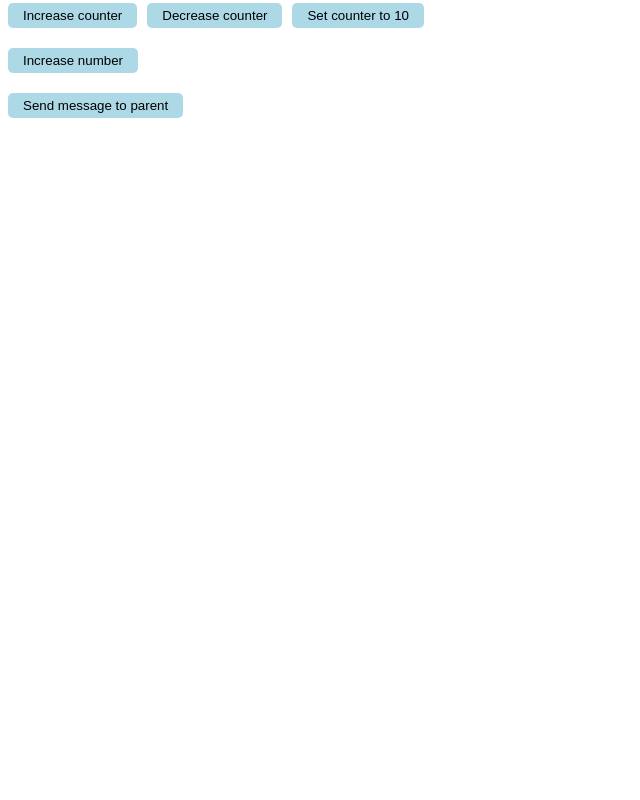
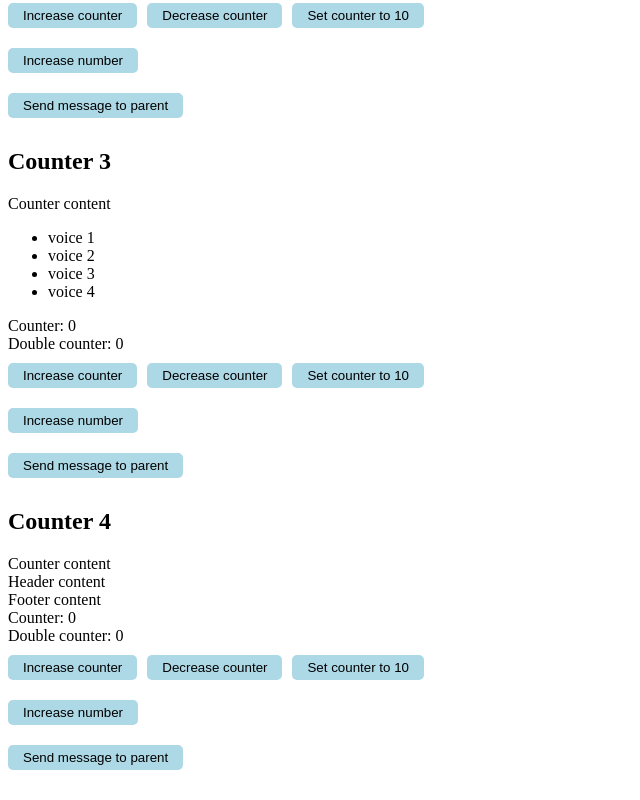
Before and after one commit to AleLoiac/angular-course, an Angular app: page / in a window 1280 px wide. Shown: the part 707-1507 px from the top of the page, without its empty margins (0-640 px from the left). Before the commit the page ends 855 px from the top, so only its background shows below. Built offline with nearby package versions, Linux system fonts and the light colour scheme.

Commit message:
Use content injection with select attribute

```diff
--- a/src/app/app3.html
+++ b/src/app/app3.html
@@ -8,3 +8,19 @@
 <counter [title]="'Counter 2'">
   <div>Counter content</div>
 </counter>
+
+<counter [title]="'Counter 3'">
+  <div>Counter content</div>
+  <ul>
+    <li>voice 1</li>
+    <li>voice 2</li>
+    <li>voice 3</li>
+    <li>voice 4</li>
+  </ul>
+</counter>
+
+<counter [title]="'Counter 4'">
+  <div>Counter content</div>
+  <div header>Header content</div>
+  <div footer>Footer content</div>
+</counter>
--- a/src/app/counter/counter.ts
+++ b/src/app/counter/counter.ts
@@ -9,6 +9,16 @@ import { Component, computed, effect, input, model, output, signal } from '@angu
       <div>
         <ng-content></ng-content>
       </div>
+
+      <section>
+        <header>
+          <ng-content select="[header]"></ng-content>
+        </header>
+        <footer>
+          <ng-content select="[footer]"></ng-content>
+        </footer>
+      </section>
+
       <div [title]="'Counter: ' + counter()">Counter: {{ counter() }}</div>
       <div>Double counter: {{ doubleCounter() }}</div>
       <div>
```
